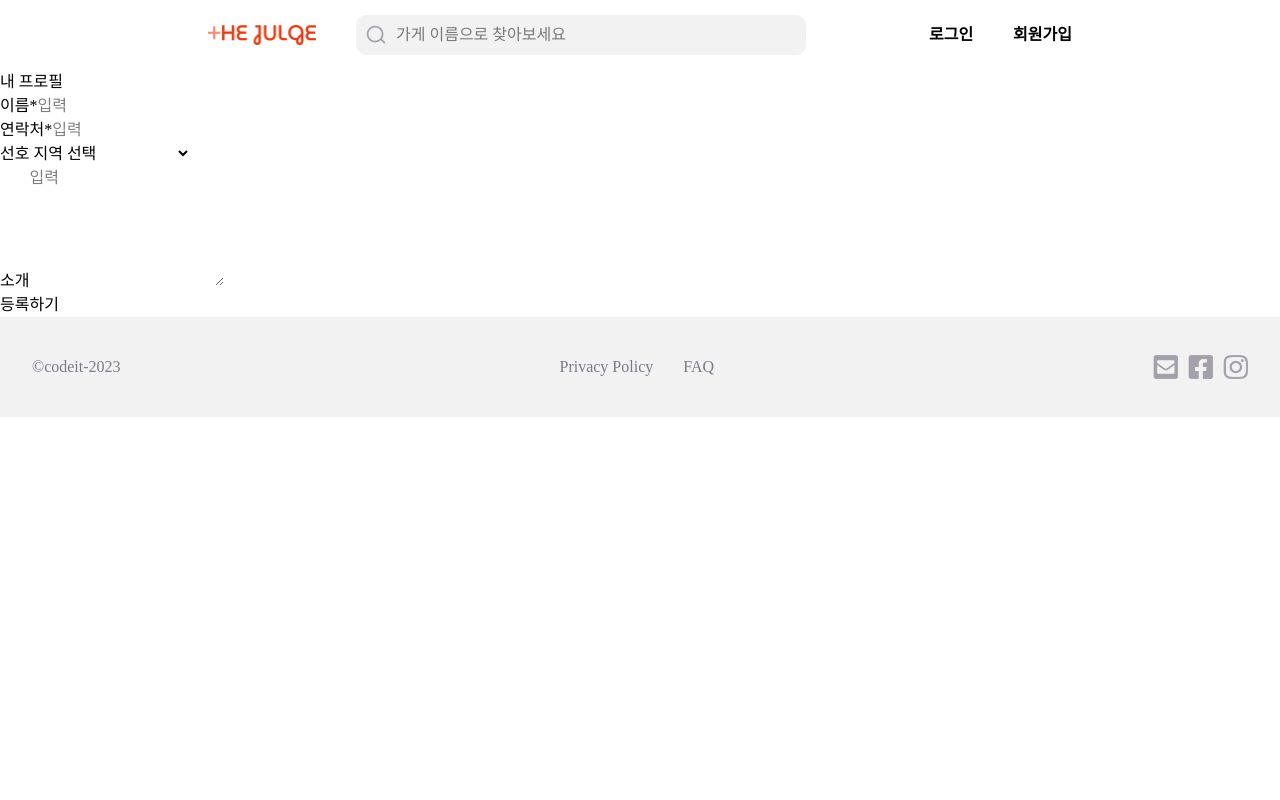
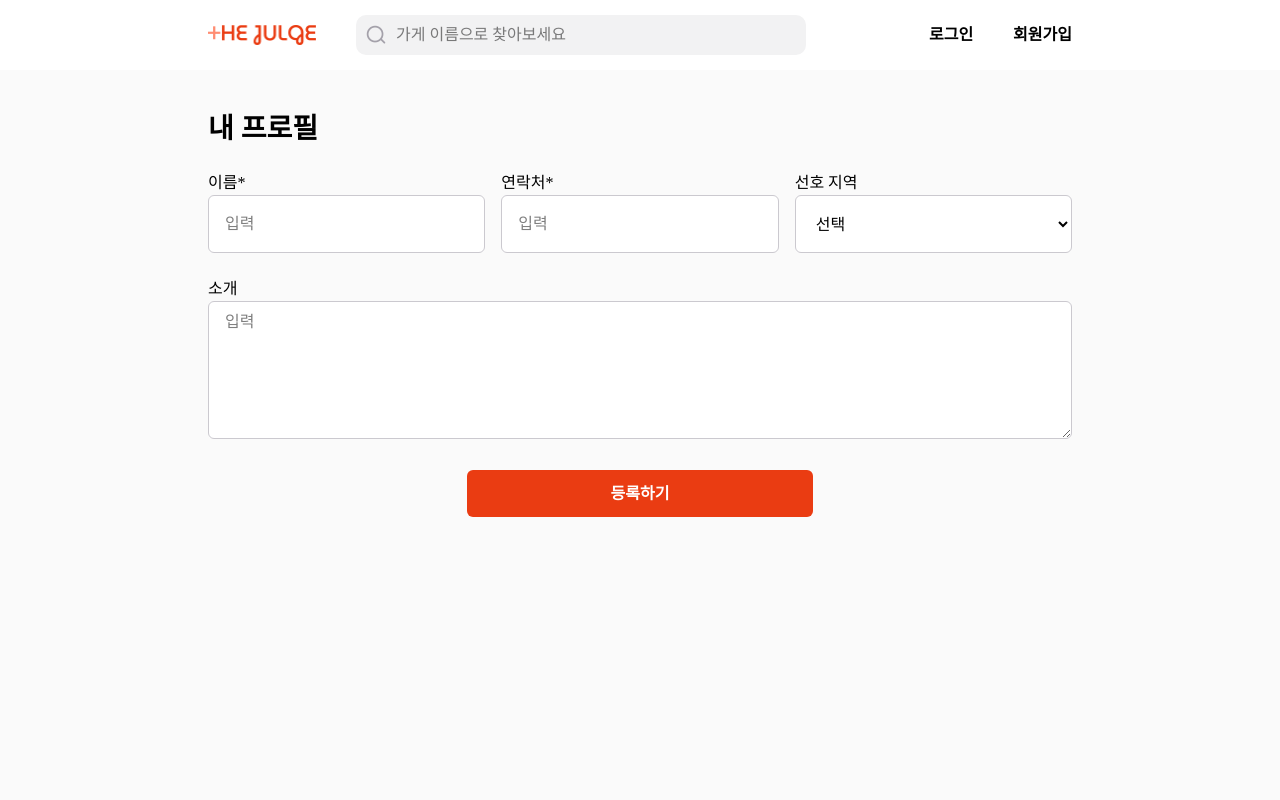
Before and after one commit to TopiaYu/thejulge15-8, a Next.js app: page /member/register in a window 1280 px wide. Shown: the top 800 px of the page. Built offline with nearby package versions, Linux system fonts and the light colour scheme.

Commit message:
style: 내 프로필 등록페이지 1차 ui 구현

```diff
--- a/src/app/member/register/page.tsx
+++ b/src/app/member/register/page.tsx
@@ -45,11 +45,12 @@ const Page = () => {
   };
 
   return (
-    <div>
-      <h2>내 프로필</h2>
-      <form onSubmit={handleSubmit}>
+    <div className="w-full min-h-screen xl:px-[208px] md:px-16 sm:px-8 px-5 pt-10 bg-[#FAFAFA]">
+      <h2 className="text-2xl font-extrabold text-[var(--color-black)] mb-6">내 프로필</h2>
+      <form className="space-y-6" onSubmit={handleSubmit}>
+        <div className="grid grid-cols-1 md:grid-cols-2 xl:grid-cols-3 gap-4">
           {/* 이름 */}
-        <div>
+          <div className="flex flex-col">
             <label htmlFor="name">
               이름<span>*</span>
             </label>
@@ -59,11 +60,12 @@ const Page = () => {
               type="text"
               value={name}
               onChange={(e) => setName(e.target.value)}
+              className="h-[58px] px-4 border border-[#CBC9CF] bg-white rounded-md"
             />
           </div>
 
           {/* 연락처 */}
-        <div>
+          <div className="flex flex-col">
             <label htmlFor="phone">
               연락처<span>*</span>
             </label>
@@ -73,13 +75,19 @@ const Page = () => {
               type="text"
               value={phone}
               onChange={(e) => setPhone(e.target.value)}
+              className="h-[58px] px-4 border border-[#CBC9CF] bg-white rounded-md"
             />
           </div>
 
           {/* 선호 지역 */}
-        <div>
+          <div className="flex flex-col">
             <label htmlFor="region">선호 지역</label>
-          <select id="region" value={region} onChange={(e) => setRegion(e.target.value)}>
+            <select
+              id="region"
+              value={region}
+              onChange={(e) => setRegion(e.target.value)}
+              className="h-[58px] px-4 border border-[#CBC9CF] bg-white rounded-md"
+            >
               <option value="">선택</option>
               {regions.map((regionName) => (
                 <option key={regionName} value={regionName}>
@@ -87,6 +95,7 @@ const Page = () => {
                 </option>
               ))}
             </select>
+          </div>
         </div>
 
         {/* 소개 */}
@@ -98,12 +107,16 @@ const Page = () => {
             rows={5}
             value={bio}
             onChange={(e) => setBio(e.target.value)}
+            className="w-full h-auto px-4 py-2 border border-[#CBC9CF] rounded-md bg-white no resize"
           />
         </div>
-
         {/* 등록 버튼 */}
-        <div>
-          <button type="submit" disabled={!isFormValid}>
+        <div className="flex justify-center">
+          <button
+            type="submit"
+            disabled={!isFormValid}
+            className="w-[346px] h-[47px] bg-[#ea3c12] text-white rounded-md hover:bg-orange-700 font-bold"
+          >
             등록하기
           </button>
         </div>
```
Lines whose indentation alone changed are shown as unchanged.
